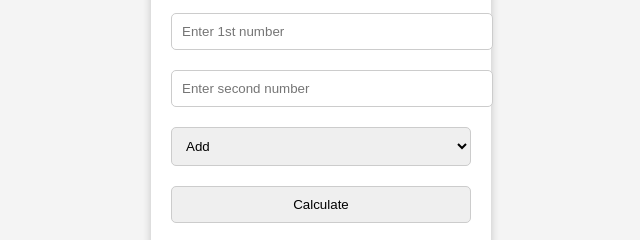
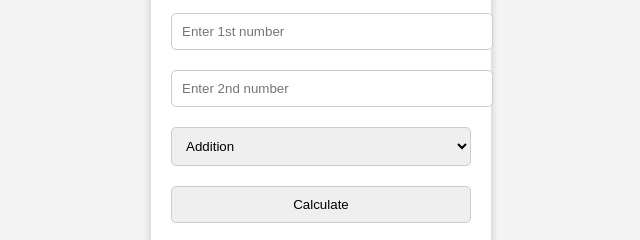
Before and after one commit to philip31si/calculator_actions, a plain HTML site: page essentials/index.html in a window 1280 px wide. Shown: the part 316-556 px from the top of the page, 319-959 px from the left. Drawn offline with Linux system fonts and the light colour scheme.

Commit message:
Update index.html

```diff
--- a/essentials/index.html
+++ b/essentials/index.html
@@ -48,9 +48,9 @@
     <h1>Calculator</h1>
     <form id="calcForm">
       <input type="number" id="num1" placeholder="Enter 1st number" required />
-      <input type="number" id="num2" placeholder="Enter second number" required />
+      <input type="number" id="num2" placeholder="Enter 2nd number" required />
       <select id="operation">
-        <option value="add">Add</option>
+        <option value="add">Addition</option>
         <option value="subtract">Subtract</option>
         <option value="multiply">Multiply</option>
         <option value="divide">Divide</option>
```
